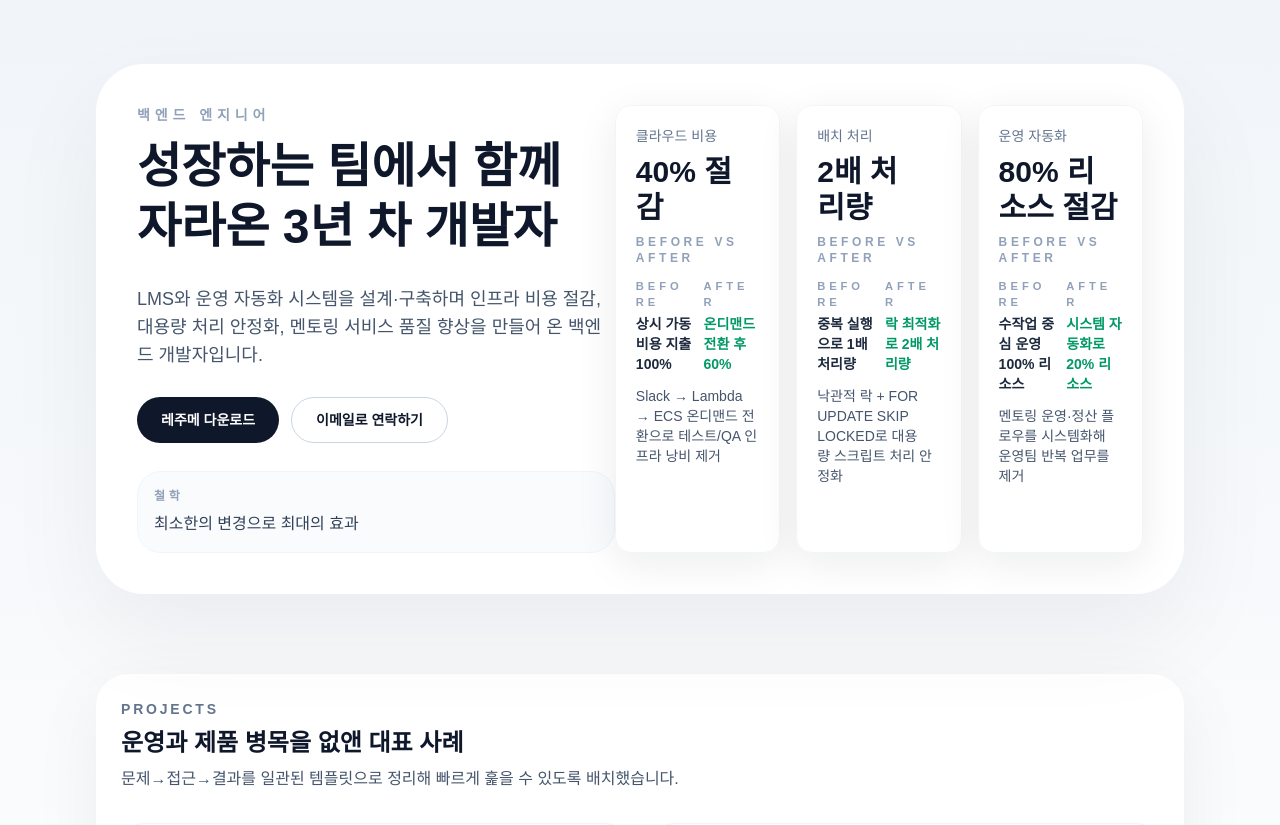
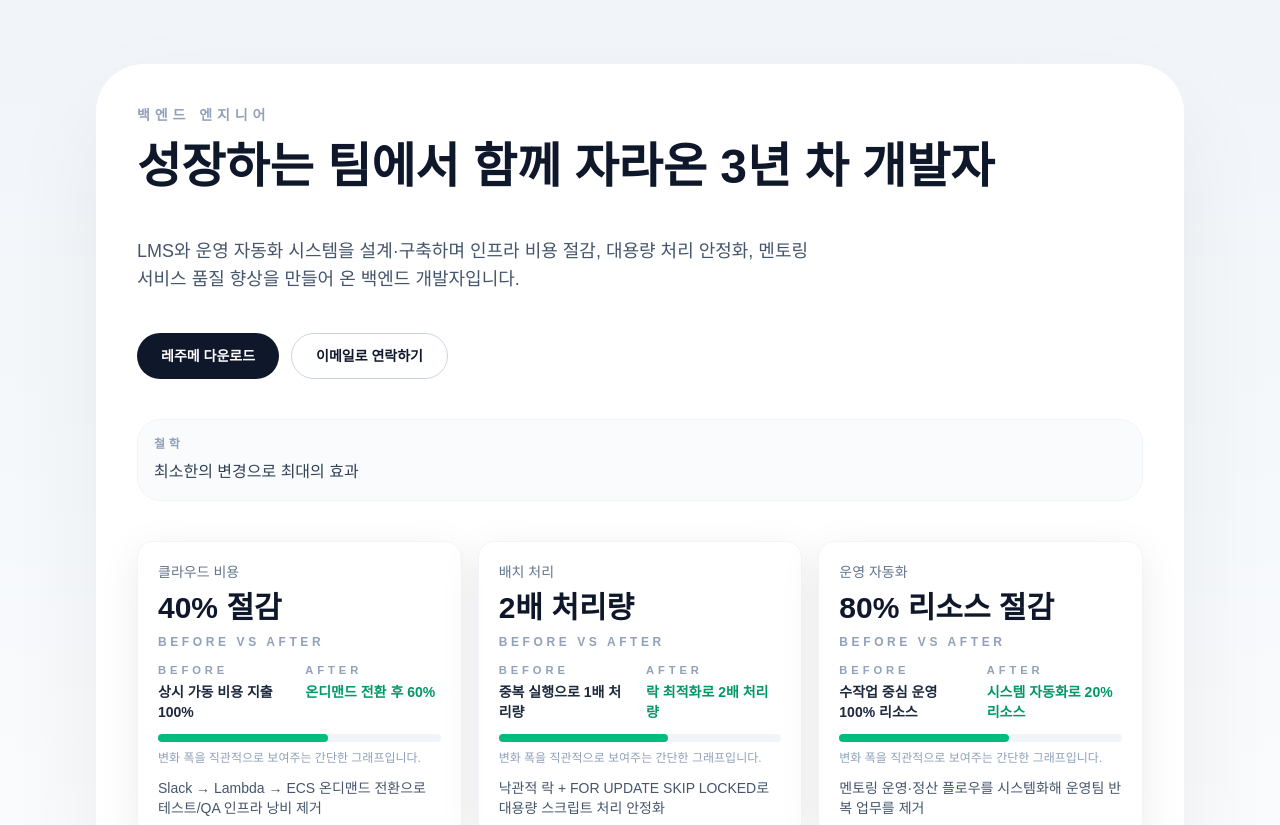
Before and after one commit to chicori3/branding-page, a Next.js app: page / in a window 1280 px wide. Shown: the top 825 px of the page. Built offline with nearby package versions, Linux system fonts and the light colour scheme.

Commit message:
refactor: stack hero impact cards and add visual change bar

```diff
--- a/src/app/page.tsx
+++ b/src/app/page.tsx
@@ -12,8 +12,8 @@ export default function Home() {
   return (
     <div className="min-h-screen bg-gradient-to-b from-slate-100 via-white to-slate-50 py-12 sm:py-16">
       <main className="mx-auto flex w-full max-w-6xl flex-col gap-20 px-4 sm:px-6 lg:px-8">
-        <section className="relative grid overflow-hidden rounded-[48px] border border-white/60 bg-white/95 p-8 shadow-[0_40px_100px_rgba(15,23,42,0.06)] sm:p-10 lg:grid-cols-[0.95fr_1.05fr]">
-          <div className="space-y-7">
+        <section className="relative overflow-hidden rounded-[48px] border border-white/60 bg-white/95 p-8 shadow-[0_40px_100px_rgba(15,23,42,0.06)] sm:p-10">
+          <div className="space-y-10">
             <div className="space-y-3">
               <p className="text-sm font-semibold uppercase tracking-[0.35em] text-slate-400">{siteConfig.role}</p>
               <h1 className="text-3xl font-semibold leading-tight text-slate-900 sm:text-4xl lg:text-5xl">
@@ -40,7 +40,8 @@ export default function Home() {
               <p className="mt-2 text-base font-medium text-slate-700">{siteConfig.philosophy}</p>
             </div>
           </div>
-          <div className="grid auto-rows-fr gap-4 sm:grid-cols-2 xl:grid-cols-3">
+
+          <div className="mt-10 grid gap-4 sm:grid-cols-2 xl:grid-cols-3">
             {highlights.map((item) => (
               <KpiCard key={item.title} {...item} />
             ))}
--- a/src/components/KpiCard.tsx
+++ b/src/components/KpiCard.tsx
@@ -27,6 +27,14 @@ export function KpiCard({ title, metric, before, after, description, ariaLabel }
           <dd className="text-sm font-semibold text-emerald-600">{after}</dd>
         </div>
       </dl>
+
+      <div className="mt-3 space-y-2">
+        <div className="h-2 rounded-full bg-slate-100">
+          <div className="h-2 w-3/5 rounded-full bg-emerald-500" aria-hidden="true" />
+        </div>
+        <p className="text-xs text-slate-400">변화 폭을 직관적으로 보여주는 간단한 그래프입니다.</p>
+      </div>
+
       <p className="mt-3 text-sm text-slate-600 text-pretty">{description}</p>
       <div className="mt-auto" />
     </div>
```
